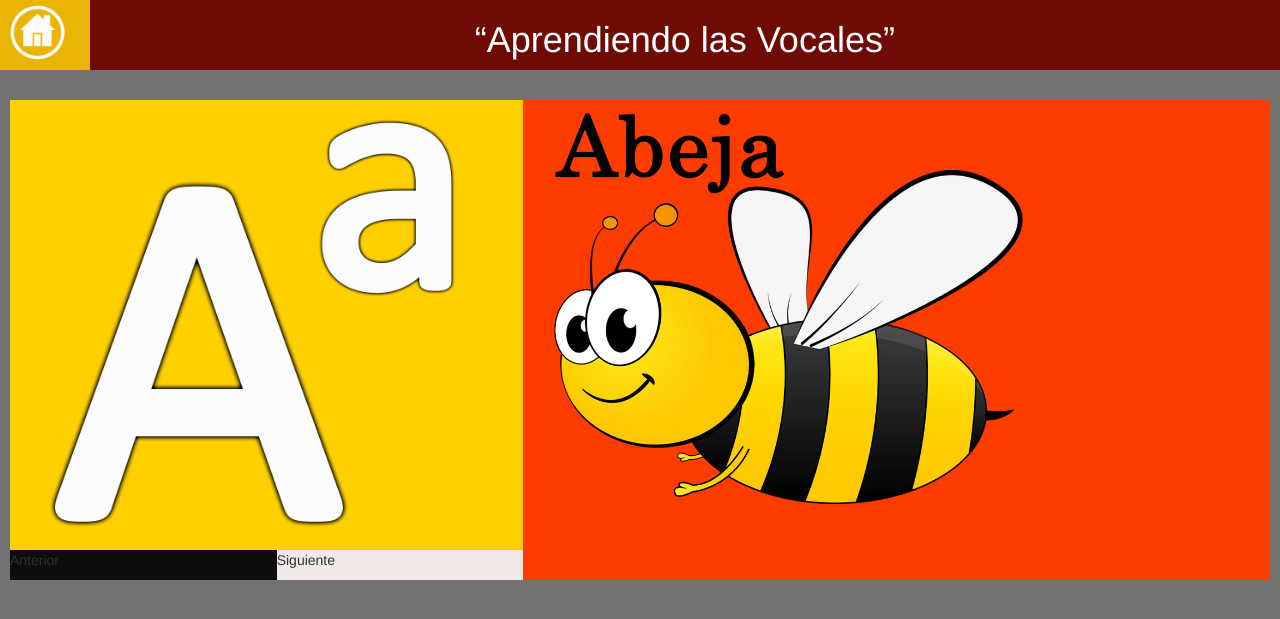
After one commit to 12AbelCabreraMiranda/Project95, a PHP site: page /vocales.php in a window 1280 px wide. The commit adds this page. Shown: the top 619 px of the page. Run offline with PHP 8.4, Linux system fonts and the light colour scheme.

Commit message:
trabajado con modulo vocales

```diff
--- a/css/estiloFrutas.css
+++ b/css/estiloFrutas.css
@@ -10,7 +10,6 @@ body{
     width: 100%;
     height: 70px;
     position: fixed;
-
 }
 
 #atras{
@@ -25,7 +24,6 @@ body{
     position: absolute;
     top: 5px;
     left: 10px;
-
     margin: auto;
     pointer-events: stroke;
 }
--- /dev/null
+++ b/css/vocales.css
@@ -0,0 +1,85 @@
+*{
+    padding-top: 0;
+    margin-top: 0;
+}
+
+body{
+    background-color: rgb(116, 113, 113);
+}
+.encabez{
+    width: 100%;
+    height: 70px;
+    position: absolute;
+}
+
+#atras{
+    background-color: #e9b405;
+    height: 100%;
+    width: 7%;
+    float: left;
+}
+.iconINICIO{
+    height:55px;
+    width: 55px;
+    position: absolute;
+    top: 5px;
+    left: 10px;
+    margin: auto;
+    pointer-events: stroke;
+}
+
+div#encabezadoFruta{
+    background-color: #6d0b04;
+    height: 100%;
+    float: left;
+    width: 93%;
+}
+div h1#TituloFrutasDulces{
+    color: white;
+    text-align: center;
+}
+
+.cuerpo1{
+    margin-top: 100px;
+}
+.vocal{
+    background-color: rgb(255, 208, 0);
+    height: 480px;
+    left: 10px;
+}
+.espacioVocales{
+    height: 450px;
+    width: 450px;
+}
+.animalVocal{
+    height: 500px;
+    width: 500px;
+}
+.botones{
+    background-color: blue;
+    height: 30px;
+    width: 100%;
+    position: absolute;
+    left: 0;
+    right: 0;
+    bottom: 0;
+}
+.anteriorVocal{
+    height: 100%;
+    width: 50%;
+    float: left;
+    background-color: rgb(14, 13, 13);
+    cursor: pointer;
+}
+.siguienteVocal{
+    height: 100%;
+    width: 50%;
+    float: left;
+    background-color: rgb(241, 232, 232);
+    cursor: pointer;
+}
+.animal{
+    background-color: rgb(255, 60, 0);
+    height: 480px;
+    right: 10px;
+}
--- a/frutas.php
+++ b/frutas.php
@@ -4,7 +4,7 @@
     <meta charset="UTF-8">
     <meta name="viewport" content="width=device-width, initial-scale=1.0">
     <meta http-equiv="X-UA-Compatible" content="ie=edge">
-    <title>Frutas</title>
+    <title>Frutas Dulces</title>
     <script src="js/jquery-3.2.1.js"></script>
     <link rel="stylesheet" href="css/bootstrap.min.css">
     <script src="js/bootstrap.min.js" ></script>
--- a/inicio.html
+++ b/inicio.php
@@ -30,7 +30,7 @@
 
                 <!--img 2 -->
                 <div class="col-lg-3 col-md-6 col-xs-6 fondoIMG" style="background:rgb(25, 44, 61)">
-                    <a href="#"> <img class="img-responsive imgF"  src="img/inicio/Vocales.png"></a>
+                    <a href="vocales.php"> <img class="img-responsive imgF"  src="img/inicio/Vocales.png"></a>
                     <p style="text-align:center; color:honeydew; font-size:14px">Vocales </p>
                 </div>
                 <!--img 3 -->
--- /dev/null
+++ b/js/vocales.js
@@ -0,0 +1,7 @@
+function sigVocal(){
+    alert("funcionando boton situiente");
+}
+
+function antVocal(){
+    alert("boton anterior");
+}
--- /dev/null
+++ b/vocales.php
@@ -0,0 +1,50 @@
+<!DOCTYPE html>
+<html lang="en">
+<head>
+    <meta charset="UTF-8">
+    <meta name="viewport" content="width=device-width, initial-scale=1.0">
+    <meta http-equiv="X-UA-Compatible" content="ie=edge">
+    <title>Vocales</title>
+    <link rel="icon" href="img/android.png">
+    <link rel="stylesheet" href="css/bootstrap.min.css"> <!--No funciona los iconos -->
+    <script src="js/bootstrap.min.js" ></script>
+    <link rel="stylesheet" href="css/vocales.css">
+    <script src="js/jquery-3.2.1.js"></script>
+</head>
+<body>
+    <div class="container-fluid">
+        <!-- NAVEGACION-->
+        <header class="row encabez" >
+            <div id="atras">
+                <a href="inicio.php" class="iconINICIO" >
+                    <img src="img/inicio.png" class="img-responsive">
+                </a>
+            </div>
+            <div id="encabezadoFruta" ><h1 id="TituloFrutasDulces">“Aprendiendo las Vocales”</h1></div>
+        </header>
+
+        <div class="row cuerpo1">
+            <div class="col-md-5 col-xs-12 vocal">
+                <div class="espacioVocales">
+                    <a href="#" > <img class="img-responsive"  src="img/vocales/a.png"> </a>
+                </div>
+
+                <div class="botones">
+                    <div class="anteriorVocal" onClick="antVocal()" > <p>Anterior</p> </div>
+                    <div class="siguienteVocal" onClick="sigVocal()"> <p>Siguiente</p> </div>
+                </div>
+            </div>
+
+            <div class="col-md-7 col-xs-12 animal">
+                <div class="animalVocal">
+                    <a href="#" > <img class="img-responsive"  src="img/vocales/abeja.png"> </a>
+                </div>
+            </div>
+        </div>
+
+
+
+    </div>
+    <script src="js/vocales.js" ></script>
+</body>
+</html>
```
Also changed, not shown: catFrutas.php (+12 -9 lines), img/inicio.png (added), img/vocales/a.png (added), img/vocales/abeja.png (added).
